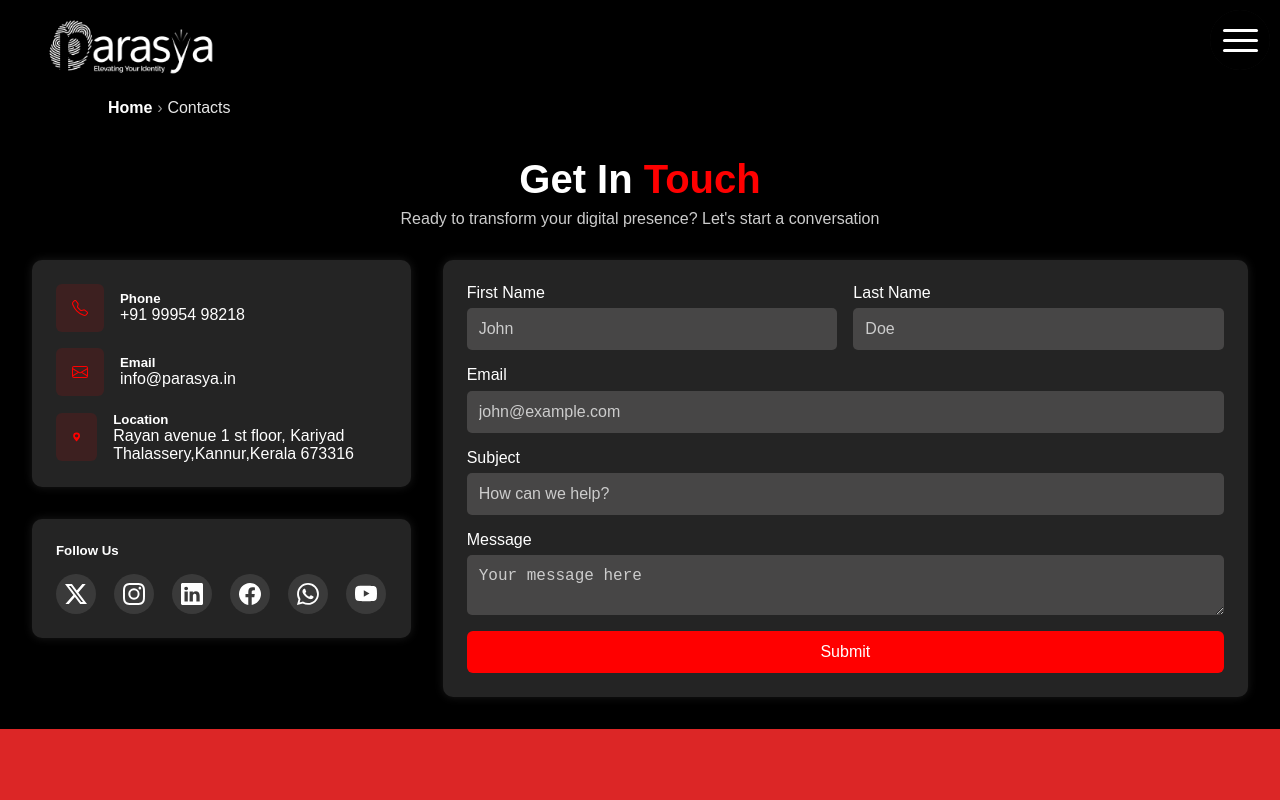
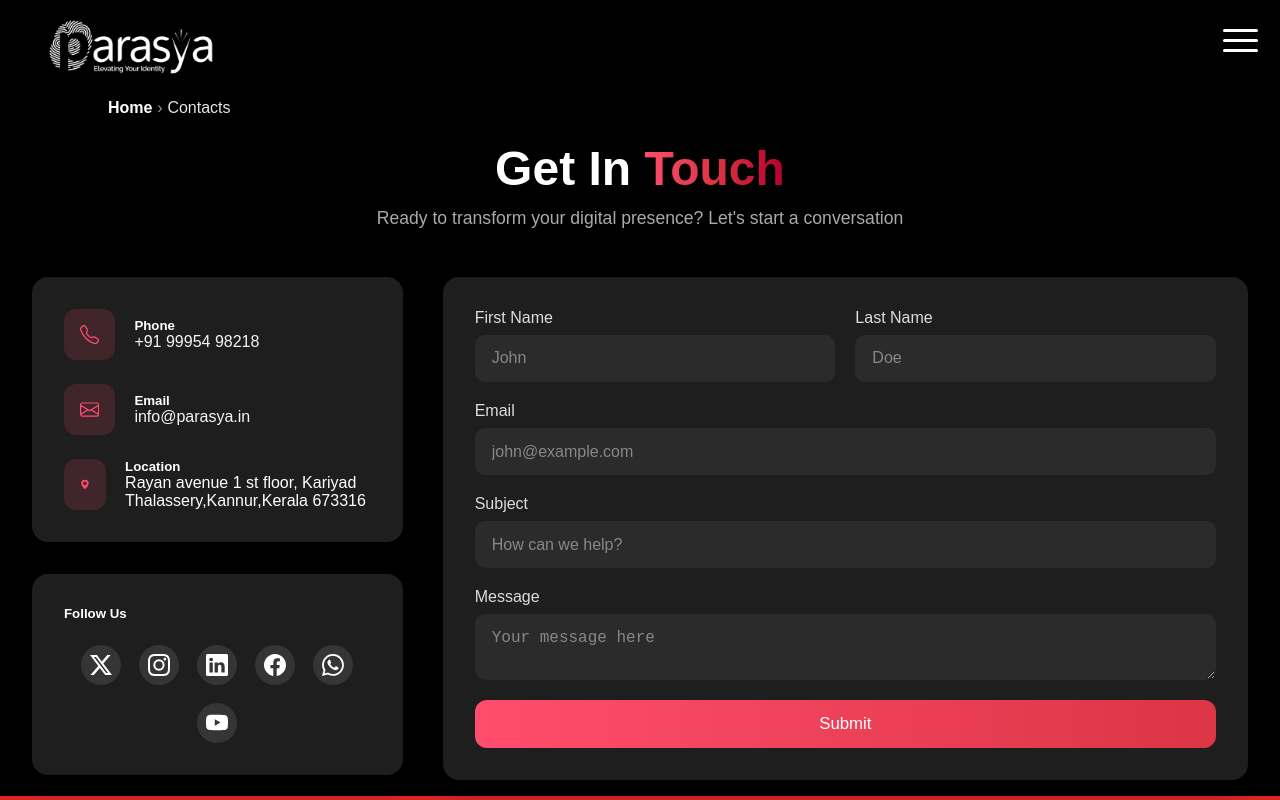
Before and after one commit to parasyadigitalhub/parasya-next, a Next.js app: page /contacts in a window 1280 px wide. Shown: the top 800 px of the page. Built offline with nearby package versions, Linux system fonts and the light colour scheme.

Commit message:
contact basic

```diff
--- a/src/app/contacts/contacts.module.css
+++ b/src/app/contacts/contacts.module.css
@@ -1,51 +1,63 @@
 .containerFluid {
-    background-color: black;
     color: white;
-    padding: 2rem;
+    padding: 1rem 2rem;
     width: 100%;
+    font-family: 'Poppins', sans-serif;
 }
 
 .heading {
     text-align: center;
-    margin-bottom: 2rem;
-    font-size: 20px;
-    font-weight: 350;
+    margin-bottom: 3rem;
 }
 
 .getInTouch h1 {
-    color: white;
+    font-size: 3rem;
+    font-weight: 600;
 }
 
-.getInTouch .highlight {
-    color: red;
-    /* replaces Bootstrap text-danger */
+.highlight {
+    background: linear-gradient(90deg, #ff4d6d, #dc3545, #b3002d);
+    background-clip: text;
+    -webkit-background-clip: text;
+    -webkit-text-fill-color: transparent;
+    font-weight: 700;
 }
 
 .para p {
-    margin-top: 0.5rem;
-    font-size: 1rem;
-    color: #ccc;
+    margin-top: 0.75rem;
+    font-size: 1.1rem;
+    color: #aaa;
+    max-width: 600px;
+    margin-left: auto;
+    margin-right: auto;
 }
 
+/* Card Layout */
 .cards {
     display: flex;
-    gap: 2rem;
+    gap: 2.5rem;
     justify-content: center;
     flex-wrap: wrap;
 }
 
 .card {
-    background-color: #242424;
-    border-radius: 10px;
-    padding: 1.5rem;
+    background: rgba(36, 36, 36, 0.85);
+    backdrop-filter: blur(10px);
+    border-radius: 16px;
+    padding: 2rem;
     color: white;
-    box-shadow: 0 0 10px rgba(255, 255, 255, 0.1);
+    box-shadow: 0 8px 24px rgba(0, 0, 0, 0.4);
+    transition: transform 0.3s ease, box-shadow 0.3s ease;
+}
+
+.card:hover {
+    box-shadow: 0 12px 28px rgba(255, 0, 60, 0.2);
 }
 
 .cardBody {
     display: flex;
     flex-direction: column;
-    gap: 1rem;
+    gap: 1.5rem;
 }
 
 .one,
@@ -62,7 +74,7 @@
 
 .three {
     flex: 2;
-    min-width: 300px;
+    min-width: 350px;
 }
 
 /* Contact Info */
@@ -71,58 +83,74 @@
 .location {
     display: flex;
     align-items: center;
-    gap: 1rem;
+    gap: 1.2rem;
 }
 
 .phone svg,
 .email svg,
 .location svg {
     font-size: 1.5rem;
-    color: red;
-    background-color: #fa00001d;
-    border-radius: 6px;
+    color: #ff4d6d;
+    background: rgba(255, 77, 109, 0.15);
+    border-radius: 12px;
     padding: 1rem;
-    width: 3rem;
-    height: 3rem;
+    width: 3.2rem;
+    height: 3.2rem;
 }
 
 .phone a,
 .email a {
     text-decoration: none;
-    color: white;
+    color: #f5f5f5;
+    font-weight: 400;
+    transition: color 0.3s ease;
+}
+
+.phone a:hover,
+.email a:hover {
+    color: #ff4d6d;
 }
 
 /* Form */
 .formGroup {
     display: flex;
     flex-direction: column;
-    margin-bottom: 1rem;
+    margin-bottom: 1.25rem;
 }
 
 .formGroup label {
-    margin-bottom: 0.4rem;
-    font-weight: 300;
+    margin-bottom: 0.5rem;
+    font-weight: 400;
+    color: #ddd;
 }
 
 .inputField,
 .textArea {
     width: 100%;
-    padding: 0.75rem;
-    border: none;
-    border-radius: 5px;
-    background-color: #474646;
+    padding: 0.85rem 1rem;
+    border: 1px solid transparent;
+    border-radius: 10px;
+    background: #2b2b2b;
     color: white;
     font-size: 1rem;
+    transition: border 0.3s ease, box-shadow 0.3s ease;
+}
+
+.inputField:focus,
+.textArea:focus {
+    border: 1px solid #ff4d6d;
+    outline: none;
+    box-shadow: 0 0 8px rgba(255, 77, 109, 0.4);
 }
 
 .inputField::placeholder,
 .textArea::placeholder {
-    color: #ccc;
+    color: #888;
 }
 
 .nameRow {
     display: flex;
-    gap: 1rem;
+    gap: 1.25rem;
     width: 100%;
 }
 
@@ -133,74 +161,61 @@
 /* Button */
 .submitBtn {
     width: 100%;
-    padding: 0.75rem;
-    background-color: red;
+    padding: 0.9rem;
+    background: linear-gradient(90deg, #ff4d6d, #dc3545);
     color: white;
     border: none;
-    border-radius: 6px;
-    font-size: 1rem;
+    border-radius: 12px;
+    font-size: 1.05rem;
+    font-weight: 500;
     cursor: pointer;
-    transition: background 0.3s ease;
+    transition: transform 0.3s ease, box-shadow 0.3s ease, background 0.3s ease;
 }
 
 .submitBtn:hover {
-    background-color: darkred;
+    transform: translateY(-2px);
+    box-shadow: 0 8px 18px rgba(255, 0, 60, 0.3);
+    background: linear-gradient(90deg, #dc3545, #b30029);
 }
 
 .submitBtn:disabled {
-    background-color: gray;
+    background: #555;
     cursor: not-allowed;
+    box-shadow: none;
 }
 
 /* Errors */
 .error {
     color: #ff6b6b;
-    font-size: 0.875rem;
+    font-size: 0.85rem;
     margin-top: 0.25rem;
 }
 
 /* Loader */
 .loader {
-    width: 24px;
+    width: 22px;
     aspect-ratio: 1;
-    color: #fff;
-    position: relative;
-    background: conic-gradient(from 134deg at top, currentColor 92deg, #0000 0) top,
-        conic-gradient(from -46deg at bottom, currentColor 92deg, #0000 0) bottom;
-    background-size: 100% 50%;
-    background-repeat: no-repeat;
+    border-radius: 50%;
+    border: 3px solid rgba(255, 255, 255, 0.2);
+    border-top-color: white;
+    animation: spin 0.8s linear infinite;
+    margin: 0 auto;
 }
 
-.loader:before {
-    content: "";
-    position: absolute;
-    inset: 0;
-    --g: currentColor 10px, #0000 0 calc(100% - 10px), currentColor 0;
-    background: linear-gradient(45deg, var(--g)), linear-gradient(-45deg, var(--g));
-    animation: l7 1.5s infinite cubic-bezier(0.3, 1, 0, 1);
-}
-
-@keyframes l7 {
-    33% {
-        inset: -6px;
-        transform: rotate(0deg);
-    }
-
-    66% {
-        inset: -6px;
-        transform: rotate(90deg);
-    }
-
-    100% {
-        inset: 0;
-        transform: rotate(90deg);
+@keyframes spin {
+    to {
+        transform: rotate(360deg);
     }
 }
 
 /* Responsive */
 @media (max-width: 768px) {
     .containerFluid {
-        padding: 0.5rem;
+        padding: 2rem 1rem;
+    }
+
+    .getInTouch h1 {
+        font-size: 2rem;
     }
 
     .nameRow {
```
